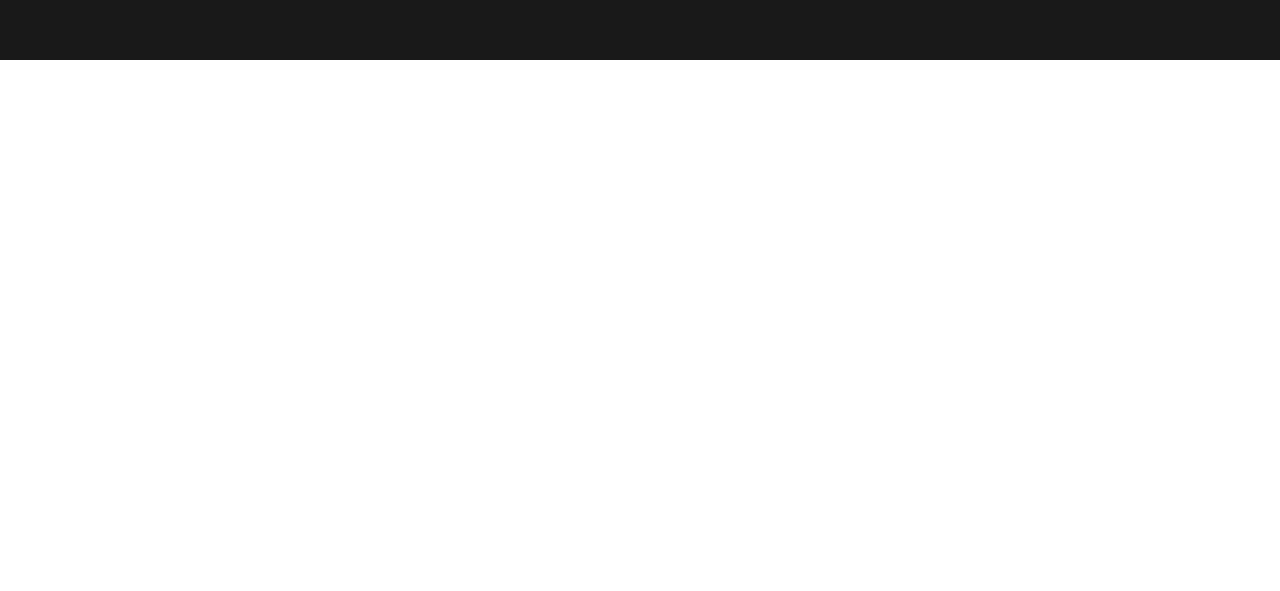
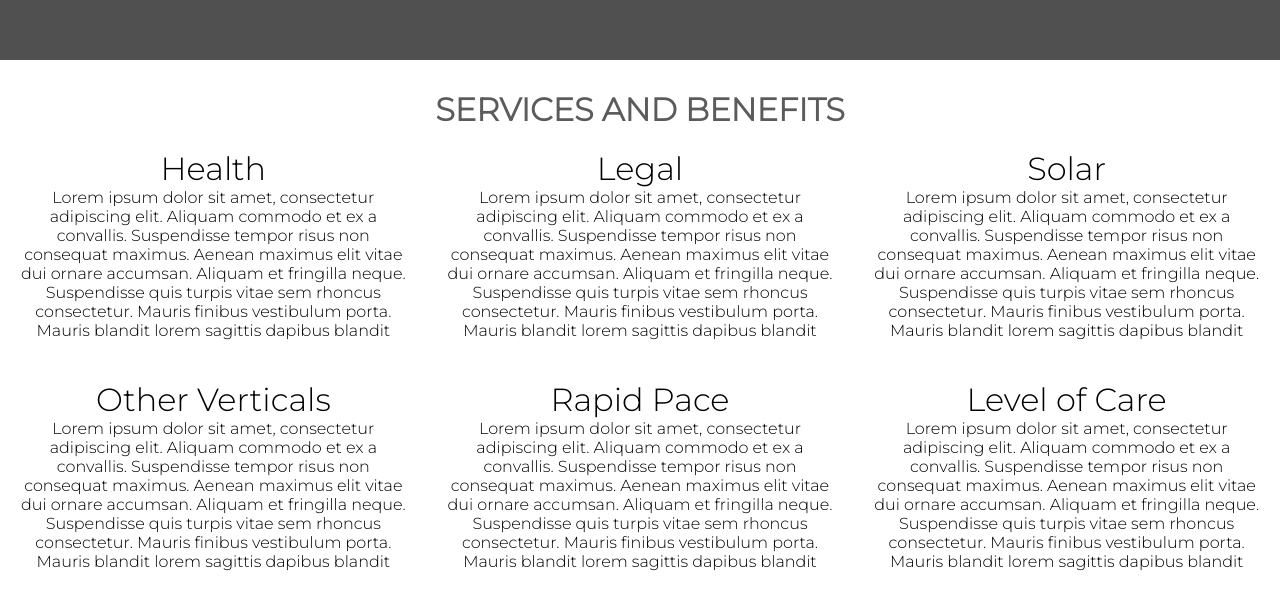
Before and after one commit to franco-cardoso/raincalls, a Vue app: page / in a window 1280 px wide. Shown: the part 660-1251 px from the top of the page. Before the commit the page ends 800 px from the top, so only its background shows below. Built offline with nearby package versions, Linux system fonts and the light colour scheme.

Commit message:
services

```diff
--- a/src/App.vue
+++ b/src/App.vue
@@ -1,6 +1,7 @@
 <script setup>
-    import Banner from './components/banner/Banner.vue';
-import Header from './components/header/Header.vue';
+import Banner from "./components/banner/Banner.vue";
+import Header from "./components/header/Header.vue";
+import Services from "./components/services/Services.vue"
 </script>
 
 <template>
@@ -10,9 +11,8 @@ import Header from './components/header/Header.vue';
 
     <main>
         <Banner></Banner>
+        <Services></Services>
     </main>
 </template>
 
-<style scoped>
-
-</style>
+<style scoped></style>
--- a/src/components/banner/Banner.vue
+++ b/src/components/banner/Banner.vue
@@ -1,6 +1,6 @@
 <template>
     <div class="banner-container">
-
+        <h1>Banner</h1>
     </div>
 </template>
 
@@ -8,6 +8,10 @@
     .banner-container {
         width: 100%;
         height: 80vh;
-        background-color: #191919;
+        background-color: #505050;
+    }
+
+    h1 {
+        color: #999;
     }
 </style>
--- /dev/null
+++ b/src/components/services/Item.vue
@@ -0,0 +1,30 @@
+<template>
+    <div class="item-container">
+        <h1>{{ title }}</h1>
+        <p>{{ text }}</p>
+    </div>
+</template>
+
+<style scoped>
+h1 {
+    font-weight: 500;
+}
+.item-container {
+    display: flex;
+    flex-direction: column;
+    justify-items: center;
+    justify-content: center;
+    padding: 20px;
+    text-align: center;
+}
+</style>
+
+<script>
+    export default {
+        name: "Item",
+        props: {
+            title: String,
+            text: String
+        }
+    }
+</script>
--- /dev/null
+++ b/src/components/services/Services.vue
@@ -0,0 +1,60 @@
+<template>
+    <div class="services-container">
+        <h1>SERVICES AND BENEFITS</h1>
+        <div class="services-grid" >
+            <div v-for="item in items">
+                <Item :title="item.title" :text="item.text"></Item>
+            </div>
+        </div>
+    </div>
+</template>
+
+<style scoped>
+h1 {
+    font-weight: 600;
+    color: rgba(0, 0, 0, 0.644);
+}
+
+.services-container {
+    margin: 30px 0 0 0;
+    display: flex;
+    justify-content: center;
+    align-items: center;
+    flex-direction: column;
+}
+
+.services-grid {
+    display: grid;
+    grid-template-columns: 1fr 1fr 1fr;
+}
+</style>
+
+<script setup>
+import Item from "./Item.vue";
+const items = [
+    {
+        title: "Health",
+        text: "Lorem ipsum dolor sit amet, consectetur adipiscing elit. Aliquam commodo et ex a convallis. Suspendisse tempor risus non consequat maximus. Aenean maximus elit vitae dui ornare accumsan. Aliquam et fringilla neque. Suspendisse quis turpis vitae sem rhoncus consectetur. Mauris finibus vestibulum porta. Mauris blandit lorem sagittis dapibus blandit",
+    },
+    {
+        title: "Legal",
+        text: "Lorem ipsum dolor sit amet, consectetur adipiscing elit. Aliquam commodo et ex a convallis. Suspendisse tempor risus non consequat maximus. Aenean maximus elit vitae dui ornare accumsan. Aliquam et fringilla neque. Suspendisse quis turpis vitae sem rhoncus consectetur. Mauris finibus vestibulum porta. Mauris blandit lorem sagittis dapibus blandit",
+    },
+    {
+        title: "Solar",
+        text: "Lorem ipsum dolor sit amet, consectetur adipiscing elit. Aliquam commodo et ex a convallis. Suspendisse tempor risus non consequat maximus. Aenean maximus elit vitae dui ornare accumsan. Aliquam et fringilla neque. Suspendisse quis turpis vitae sem rhoncus consectetur. Mauris finibus vestibulum porta. Mauris blandit lorem sagittis dapibus blandit",
+    },
+    {
+        title: "Other Verticals",
+        text: "Lorem ipsum dolor sit amet, consectetur adipiscing elit. Aliquam commodo et ex a convallis. Suspendisse tempor risus non consequat maximus. Aenean maximus elit vitae dui ornare accumsan. Aliquam et fringilla neque. Suspendisse quis turpis vitae sem rhoncus consectetur. Mauris finibus vestibulum porta. Mauris blandit lorem sagittis dapibus blandit",
+    },
+    {
+        title: "Rapid Pace",
+        text: "Lorem ipsum dolor sit amet, consectetur adipiscing elit. Aliquam commodo et ex a convallis. Suspendisse tempor risus non consequat maximus. Aenean maximus elit vitae dui ornare accumsan. Aliquam et fringilla neque. Suspendisse quis turpis vitae sem rhoncus consectetur. Mauris finibus vestibulum porta. Mauris blandit lorem sagittis dapibus blandit",
+    },
+    {
+        title: "Level of Care",
+        text: "Lorem ipsum dolor sit amet, consectetur adipiscing elit. Aliquam commodo et ex a convallis. Suspendisse tempor risus non consequat maximus. Aenean maximus elit vitae dui ornare accumsan. Aliquam et fringilla neque. Suspendisse quis turpis vitae sem rhoncus consectetur. Mauris finibus vestibulum porta. Mauris blandit lorem sagittis dapibus blandit",
+    },
+];
+</script>
```
Lines whose indentation alone changed are shown as unchanged.
